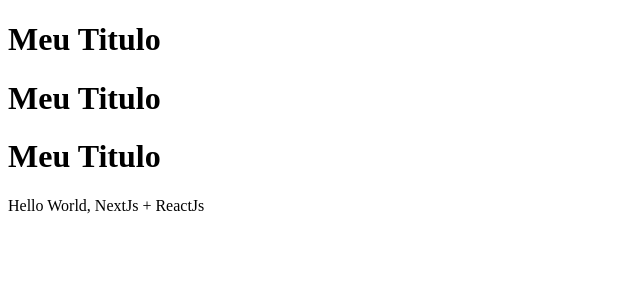
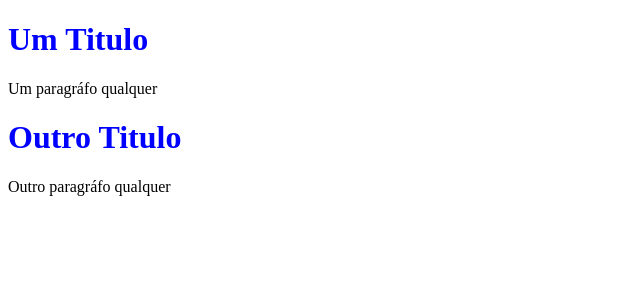
Before and after one commit to matheuspedrow/react-nextjs-exemplos, a Next.js app: page / in a window 1280 px wide. Shown: the top 300 px of the page, without its empty margins (0-640 px from the left). Built offline with nearby package versions, Linux system fonts and the light colour scheme.

Commit message:
Estilizado Title

```diff
--- a/pages/index.jsx
+++ b/pages/index.jsx
@@ -3,10 +3,10 @@
 function HomePage () {
   return (
     <div>
-      <Title />
-      <Title />
-      <Title />
-      Hello World, NextJs + ReactJs
+      <Title>Um Titulo</Title>
+      <p>Um paragráfo qualquer</p>
+      <Title>Outro Titulo</Title>
+      <p>Outro paragráfo qualquer</p>
     </div>
   )
 }
--- a/src/componentes/title/Title.jsx
+++ b/src/componentes/title/Title.jsx
@@ -1,6 +1,10 @@
-function Title () {
+import styles from './Title.module.css'
+
+function Title (props) {
   return (
-    <h1>Meu Titulo</h1>
+    <h1 className={styles.title}>
+    {props.children}
+    </h1>
   )
 }
 
--- /dev/null
+++ b/src/componentes/title/Title.module.css
@@ -0,0 +1,3 @@
+.title {
+  color: blue;
+}
```
